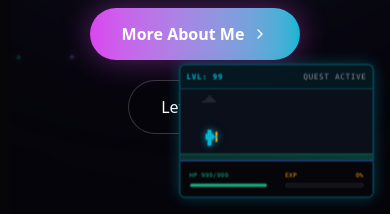
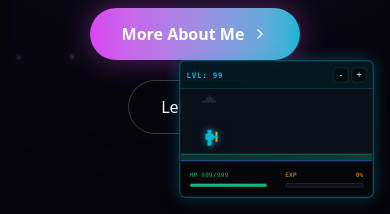
Before and after one commit to Diasbayu/portofolio-dias, a Next.js app: page / in a window 390 px wide. Shown: the part 630-844 px from the top of the page. Built offline with nearby package versions, Linux system fonts and the light colour scheme.

Commit message:
menambahkan fitur zoom di mini game

```diff
--- a/components/MiniGame.tsx
+++ b/components/MiniGame.tsx
@@ -11,29 +11,37 @@ export default function MiniGame() {
   const [level, setLevel] = useState(99);
   const [isHit, setIsHit] = useState(false);
 
+  // --- STATE UNTUK UKURAN (ZOOM) ---
+  const [gameScale, setGameScale] = useState(1);
+
+  // Set ukuran lebih kecil otomatis jika dibuka di HP saat pertama kali dimuat
+  useEffect(() => {
+    if (typeof window !== "undefined" && window.innerWidth < 768) {
+      setGameScale(0.75);
+    }
+  }, []);
+
   const fadeUp = {
     hidden: { opacity: 0, y: 40, filter: "blur(8px)" },
     visible: { opacity: 1, y: 0, filter: "blur(0px)", transition: { duration: 0.8, ease: "easeOut" } }
   };
 
-  // --- FUNGSI SAAT SLIME DISERANG (DIKLIK) ---
+  // --- FUNGSI SAAT SLIME DISERANG ---
   const handleAttack = (e: React.MouseEvent) => {
-    e.stopPropagation(); // Mencegah klik tembus ke background
+    e.stopPropagation();
     if (slimeHP <= 0) return;
 
-    // Efek visual kena hit
     setIsHit(true);
     setTimeout(() => setIsHit(false), 150);
 
     const newHP = slimeHP - 1;
     setSlimeHP(newHP);
 
-    // Jika slime mati
     if (newHP <= 0) {
-      const newExp = exp + 35; // Tambah 35 EXP setiap kill
+      const newExp = exp + 35;
       if (newExp >= 100) {
-        setLevel((prev) => prev + 1); // Level Up!
-        setExp(0); // Reset EXP
+        setLevel((prev) => prev + 1);
+        setExp(0);
       } else {
         setExp(newExp);
       }
@@ -44,60 +52,86 @@ export default function MiniGame() {
   useEffect(() => {
     if (slimeHP <= 0) {
       const timer = setTimeout(() => {
-        setSlimeHP(3); // Slime hidup lagi dengan 3 HP setelah 2 detik
+        setSlimeHP(3);
       }, 2000);
       return () => clearTimeout(timer);
     }
   }, [slimeHP]);
 
+  // --- FUNGSI ZOOM ---
+  const zoomIn = (e: React.MouseEvent) => {
+    e.stopPropagation();
+    setGameScale((prev) => Math.min(prev + 0.15, 2)); // Maksimal zoom 2x
+  };
+
+  const zoomOut = (e: React.MouseEvent) => {
+    e.stopPropagation();
+    setGameScale((prev) => Math.max(prev - 0.15, 0.5)); // Minimal zoom 0.5x
+  };
+
   return (
     <motion.div
+      // FUNGSI DRAG (GESER) DARI FRAMER MOTION
+      drag
+      dragConstraints={{ left: -1500, right: 100, top: -800, bottom: 100 }} // Batas area geser
+      dragMomentum={false} // Berhenti tepat saat dilepas
+
+      // ANIMASI & UKURAN
       variants={fadeUp}
       initial="hidden"
       whileInView="visible"
       viewport={{ once: false }}
-      className="fixed bottom-4 right-4 md:bottom-6 md:right-6 w-[260px] bg-[#05050a]/90 backdrop-blur-md border-[2px] border-[#06b6d4]/40 hover:border-[#d946ef] rounded-lg shadow-[0_0_20px_rgba(6,182,212,0.3)] hover:shadow-[0_0_20px_rgba(217,70,239,0.4)] z-[90] overflow-hidden transition-all duration-300 scale-75 md:scale-100 origin-bottom-right opacity-50 hover:opacity-100 md:opacity-100"
+      style={{ scale: gameScale, transformOrigin: "bottom right" }} // Aplikasikan ukuran zoom
+
+      className="fixed bottom-4 right-4 md:bottom-6 md:right-6 z-[90] cursor-grab active:cursor-grabbing"
     >
+      {/* KOTAK GAME UTAMA */}
+      <div className="w-[260px] bg-[#05050a]/90 backdrop-blur-md border-[2px] border-[#06b6d4]/40 hover:border-[#d946ef] rounded-lg shadow-[0_0_20px_rgba(6,182,212,0.3)] hover:shadow-[0_0_20px_rgba(217,70,239,0.4)] overflow-hidden transition-colors duration-300 pointer-events-auto">
+
+        {/* HEADER GAME & TOMBOL ZOOM */}
         <div className="flex justify-between items-center bg-[#06b6d4]/10 p-2 border-b border-[#06b6d4]/40 relative">
           <span className="text-[10px] font-mono text-[#06b6d4] font-bold tracking-widest">LVL: {level}</span>
 
-        {/* Indikator Level Up Pop-up */}
+          {/* Tombol Perbesar / Perkecil */}
+          <div className="flex gap-1 z-50">
+            <button onPointerDown={zoomOut} className="w-5 h-5 flex items-center justify-center bg-black/40 hover:bg-[#d946ef]/50 text-white rounded text-xs border border-white/10 transition-colors">
+              -
+            </button>
+            <button onPointerDown={zoomIn} className="w-5 h-5 flex items-center justify-center bg-black/40 hover:bg-[#06b6d4]/50 text-white rounded text-xs border border-white/10 transition-colors">
+              +
+            </button>
+          </div>
+
           {exp === 0 && level > 99 && (
-          <motion.span initial={{ opacity: 0, y: 10 }} animate={{ opacity: 1, y: -20 }} transition={{ duration: 1 }} className="absolute left-1/2 -translate-x-1/2 text-[10px] font-mono text-[#f59e0b] font-bold">
+            <motion.span initial={{ opacity: 0, y: 10 }} animate={{ opacity: 1, y: -20 }} transition={{ duration: 1 }} className="absolute left-1/2 -translate-x-1/2 text-[10px] font-mono text-[#f59e0b] font-bold pointer-events-none">
               LEVEL UP!
             </motion.span>
           )}
-
-        <span className="text-[10px] font-mono text-white animate-pulse tracking-widest">QUEST ACTIVE</span>
         </div>
 
         {/* Arena Petualangan */}
         <div className="relative h-24 w-full bg-[#0a0f1a] overflow-hidden flex flex-col justify-end border-b-2 border-[#3b82f6]/50">
-        {/* Awan */}
-        <motion.div animate={{ x: [0, -200] }} transition={{ duration: 15, repeat: Infinity, ease: "linear" }} className="absolute top-2 left-10 text-white/10 flex gap-12">
+          <motion.div animate={{ x: [0, -200] }} transition={{ duration: 15, repeat: Infinity, ease: "linear" }} className="absolute top-2 left-10 text-white/10 flex gap-12 pointer-events-none">
             <svg width="30" height="15" viewBox="0 0 30 15" fill="currentColor"><path d="M5,10 h5 v-5 h5 v-5 h5 v5 h5 v5 h5 v5 h-30 z"/></svg>
             <svg width="20" height="10" viewBox="0 0 30 15" fill="currentColor"><path d="M5,10 h5 v-5 h5 v-5 h5 v5 h5 v5 h5 v5 h-30 z"/></svg>
           </motion.div>
 
-        {/* Tanah Bergerak */}
-        <motion.div animate={{ x: [0, -30] }} transition={{ duration: 0.5, repeat: Infinity, ease: "linear" }} className="w-[200%] h-2 bg-gradient-to-r from-[#10b981]/20 to-[#059669]/40 border-t border-[#10b981]/50 flex pattern-dots"></motion.div>
+          <motion.div animate={{ x: [0, -30] }} transition={{ duration: 0.5, repeat: Infinity, ease: "linear" }} className="w-[200%] h-2 bg-gradient-to-r from-[#10b981]/20 to-[#059669]/40 border-t border-[#10b981]/50 flex pattern-dots pointer-events-none"></motion.div>
 
-        {/* Ksatria Pixel */}
-        <motion.div animate={{ y: [0, -4, 0] }} transition={{ duration: 0.3, repeat: Infinity, ease: "linear" }} className="absolute bottom-2 left-6 text-[#06b6d4]">
+          <motion.div animate={{ y: [0, -4, 0] }} transition={{ duration: 0.3, repeat: Infinity, ease: "linear" }} className="absolute bottom-2 left-6 text-[#06b6d4] pointer-events-none">
             <svg viewBox="0 0 24 24" fill="currentColor" width="32" height="32" className="drop-shadow-[0_0_5px_rgba(6,182,212,0.8)]">
               <path d="M17,4 h2 v10 h-2 z" className="text-[#f59e0b]" />
               <path d="M9,2 h4 v4 h-4 z M7,6 h8 v6 h-8 z M9,12 h2 v6 h-2 z M11,12 h2 v6 h-2 z M15,8 h4 v2 h-4 z" />
             </svg>
           </motion.div>
 
-        {/* Monster Slime (Interactive) */}
           <motion.div
             animate={{ x: [250, -50] }}
             transition={{ duration: 4, repeat: Infinity, ease: "linear" }}
             className="absolute bottom-2 right-0 z-50"
           >
             <motion.div
-            onClick={handleAttack}
+              onPointerDown={handleAttack} // Diubah ke onPointerDown agar tidak konflik dengan event Drag
               animate={{
                 y: [0, -2, 0],
                 scale: slimeHP > 0 ? (isHit ? 0.8 : 1) : 0,
@@ -108,7 +142,6 @@ export default function MiniGame() {
             >
               <svg viewBox="0 0 24 24" fill="currentColor" width="22" height="22">
                 <path d="M7,8 h10 v4 h-10 z M5,12 h14 v8 h-14 z M9,4 h6 v4 h-6 z" opacity="0.8" />
-              {/* Mata Slime */}
                 {slimeHP > 0 ? (
                   <path d="M7,14 h2 v2 h-2 z M15,14 h2 v2 h-2 z" fill="#05050a" />
                 ) : (
@@ -116,7 +149,6 @@ export default function MiniGame() {
                 )}
               </svg>
 
-            {/* HP Bar Slime */}
               {slimeHP > 0 && (
                 <div className="absolute -top-3 left-1/2 -translate-x-1/2 w-4 h-1 bg-gray-800 rounded-full overflow-hidden">
                   <div className="h-full bg-red-500 transition-all duration-200" style={{ width: `${(slimeHP / 3) * 100}%` }}></div>
@@ -127,7 +159,7 @@ export default function MiniGame() {
         </div>
 
         {/* Status Bar (Player) */}
-      <div className="p-3 bg-[#05050a] flex justify-between items-center border-t border-white/5">
+        <div className="p-3 bg-[#05050a] flex justify-between items-center border-t border-white/5 pointer-events-none">
            <div className="w-[45%]">
              <div className="text-[8px] text-[#10b981] font-mono mb-1 tracking-wider">HP 999/999</div>
              <div className="w-full h-1.5 bg-[#0f0f15] border border-white/10 rounded-full overflow-hidden">
@@ -148,6 +180,7 @@ export default function MiniGame() {
              </div>
            </div>
         </div>
+      </div>
     </motion.div>
   );
 }
```
Lines whose indentation alone changed are shown as unchanged.
